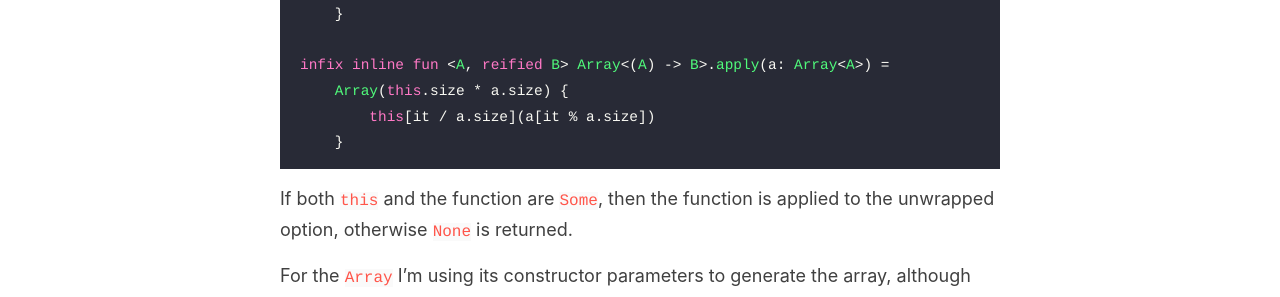
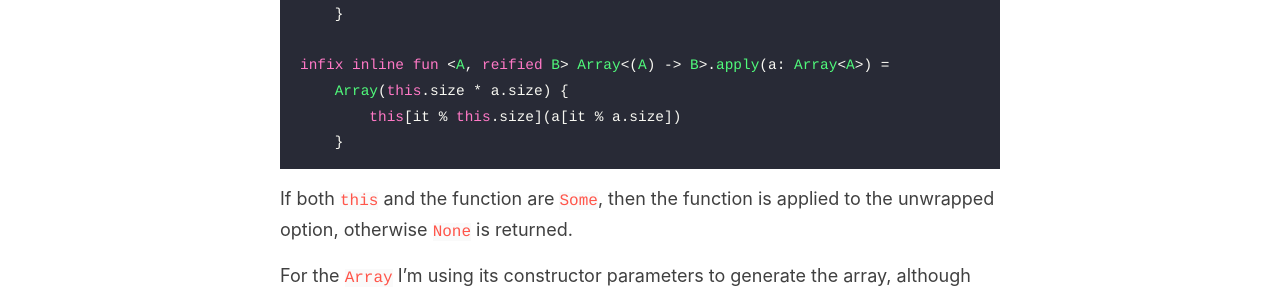
Before and after one commit to aballano/aballano.github.io, a Jekyll site: the page built from _posts/2017-04-04-kotlin-functors-applicatives-and-monads-in-pictures-part-2-3.md, in a window 1280 px wide and 1400 px high, scrolled down 1571 px. Shown: the part 151-448 px from the top of the window. Built offline with Jekyll 4.4.1, drawn with Linux system fonts in a browser that asks for light colours; some of the changed text lies outside the part shown.

Commit message:
Fix relative links
Final corrections
Try to include handle in twitter share

````diff
--- a/_layouts/post.html
+++ b/_layouts/post.html
@@ -28,7 +28,7 @@
   </div>
 
   <div>
-    <p><span class="share-box">Share:</span> <a href="http://twitter.com/share?text={{ page.title }}&url={{site.url}}{{page.url}}" target="_blank">Twitter</a>, <a href="https://www.facebook.com/sharer.php?u={{site.url}}{{page.url}}" target="_blank">Facebook</a></p>
+    <p><span class="share-box">Share:</span> <a href="http://twitter.com/share?text={{ page.title }} by @aballano &url={{site.url}}{{page.url}}" target="_blank">Twitter</a>, <a href="https://www.facebook.com/sharer.php?u={{site.url}}{{page.url}}" target="_blank">Facebook</a></p>
   </div>
 
   <!--<div class="date">
--- a/_posts/2017-04-04-kotlin-functors-applicatives-and-monads-in-pictures-part-2-3.md
+++ b/_posts/2017-04-04-kotlin-functors-applicatives-and-monads-in-pictures-part-2-3.md
@@ -13,7 +13,7 @@
 
 First of all, if you didn't read the previous post, go do so, otherwise you might be missing some essential concepts!
 
-[**Kotlin Functors, Applicatives, And Monads in Pictures. Part 1/3**](./kotlin-functors-applicatives-and-monads-in-pictures-part-1-3/ "This is a translation of Functors, Applicatives, And Monads In Pictures from Haskell into Kotlin")
+[**Kotlin Functors, Applicatives, And Monads in Pictures. Part 1/3**](kotlin-functors-applicatives-and-monads-in-pictures-part-1-3/ "This is a translation of Functors, Applicatives, And Monads In Pictures from Haskell into Kotlin")
 
 ### Applicatives
 
@@ -26,6 +26,7 @@
 ![](https://cdn-images-1.medium.com/max/800/0*-3EM_WBCQu5KlCUX.png)
 
 Yeah. Let that sink in. Applicatives don’t kid around. Unlike Haskell, [Kotlin](https://hackernoon.com/tagged/kotlin) doesn’t have _yet_ a built-in way to deal with Applicatives. But it is very easy to add one! We can define an `apply` function for every type supporting Applicative, which knows how to apply a function wrapped in the context of the type to a value wrapped in the same context:
+
 ```kotlin
 infix fun <A, B> Option<(A) -> B>.apply(f: Option<A>): Option<B> =
     when (this) {
@@ -35,9 +36,10 @@
 
 infix inline fun <A, reified B> Array<(A) -> B>.apply(a: Array<A>) =
     Array(this.size * a.size) {
-        this[it / a.size](a[it % a.size])
+        this[it % this.size](a[it % a.size])
     }
 ```
+
 If both `this` and the function are `Some`, then the function is applied to the unwrapped option, otherwise `None` is returned.
 
 For the `Array` I'm using its constructor parameters to generate the array, although note that this wouldn't be the most performant choice for bigger arrays.
@@ -47,14 +49,15 @@
 ![](https://cdn-images-1.medium.com/max/800/0*YZDbwqs5Vxy-ldbA.png)
 
 ```kotlin
-Some({ a: Int -> a + 3 }) apply Some(2)`   // => Some(5)`
+Some({ a: Int -> a + 3 }) apply Some(2)
+// => Some(5)
 ```
 
 If you look carefully you will see that our operator only works in this specific order: `Option(function) apply Option(value)` why? Because our extension function is defined in that order. Then, couldn’t I just make another extension function to work the other way around, like:
 
 ```kotlin
-fun <A, B> Option<A>.`apply`(o: Option<(A) -> B>) = {...}
-fun <A, B> Option<(A) -> B>.`apply`(o: Option<A>) = {...}
+fun <A, B> Option<A>.apply(o: Option<(A) -> B>) = {...}
+fun <A, B> Option<(A) -> B>.apply(o: Option<A>) = {...}
 ```
 
 Technically not. Since Kotlin produces same code as Java would, it has to deal with our friend the [type erasure](https://docs.oracle.com/javase/tutorial/java/generics/erasure.html). So basically those 2 functions would loose the generic types at compile time (and become just `Option`), making them equal and therefore invalid. But here’s a trick, we could use a so called `dummy` (and you can read why [here](http://stackoverflow.com/questions/34745066/dummyimplicits-is-this-used-and-how/34746255?stw=2#34746255)) so it would look like:
@@ -70,7 +73,8 @@
 This allows us to do:
 
 ```kotlin
-Some(2).apply(Some({ a: Int -> a + 3 }))  // => Some(5)
+Some(2).apply(Some({ a: Int -> a + 3 }))
+// => Some(5)
 ```
 But unfortunately it makes the infix impossible since infix functions only have one parameter :(
 
@@ -78,7 +82,8 @@
 
 So, following our previous explanation, using _apply_ can lead to some interesting situations. For example:
 ```kotlin
-arrayOf<(Int) -> Int>({ it + 3 }, { it * 2 }) _apply_ arrayOf(1, 2, 3)  // => [ 4, 5, 6, 2, 4, 6 ]
+arrayOf<(Int) -> Int>({ it + 3 }, { it * 2 }) apply arrayOf(1, 2, 3)
+// => [ 4, 5, 6, 2, 4, 6 ]
 ```
 
 ![](https://cdn-images-1.medium.com/max/800/0*dTv-_gpKc-DbXIx7.png)
@@ -139,7 +144,7 @@
 
 The third and final part is already available:
 
-[**Kotlin Functors, Applicatives, And Monads in Pictures. Part 3/3**](./kotlin-functors-applicatives-and-monads-in-pictures-part-3-3/ "This is a translation of Functors, Applicatives, And Monads In Pictures from Haskell into Kotlin")
+[**Kotlin Functors, Applicatives, And Monads in Pictures. Part 3/3**](kotlin-functors-applicatives-and-monads-in-pictures-part-3-3/ "This is a translation of Functors, Applicatives, And Monads In Pictures from Haskell into Kotlin")
 
 [![](https://cdn-images-1.medium.com/max/400/1*0hqOaABQ7XGPT-OYNgiUBg.png)](http://bit.ly/HackernoonFB)
 
````
Also changed, not shown: _posts/2017-03-28-kotlin-functors-applicatives-and-monads-in-pictures-part-1-3.md (+5 -3 lines), _posts/2017-04-11-kotlin-functors-applicatives-and-monads-in-pictures-part-3-3.md (+7 -6 lines).
